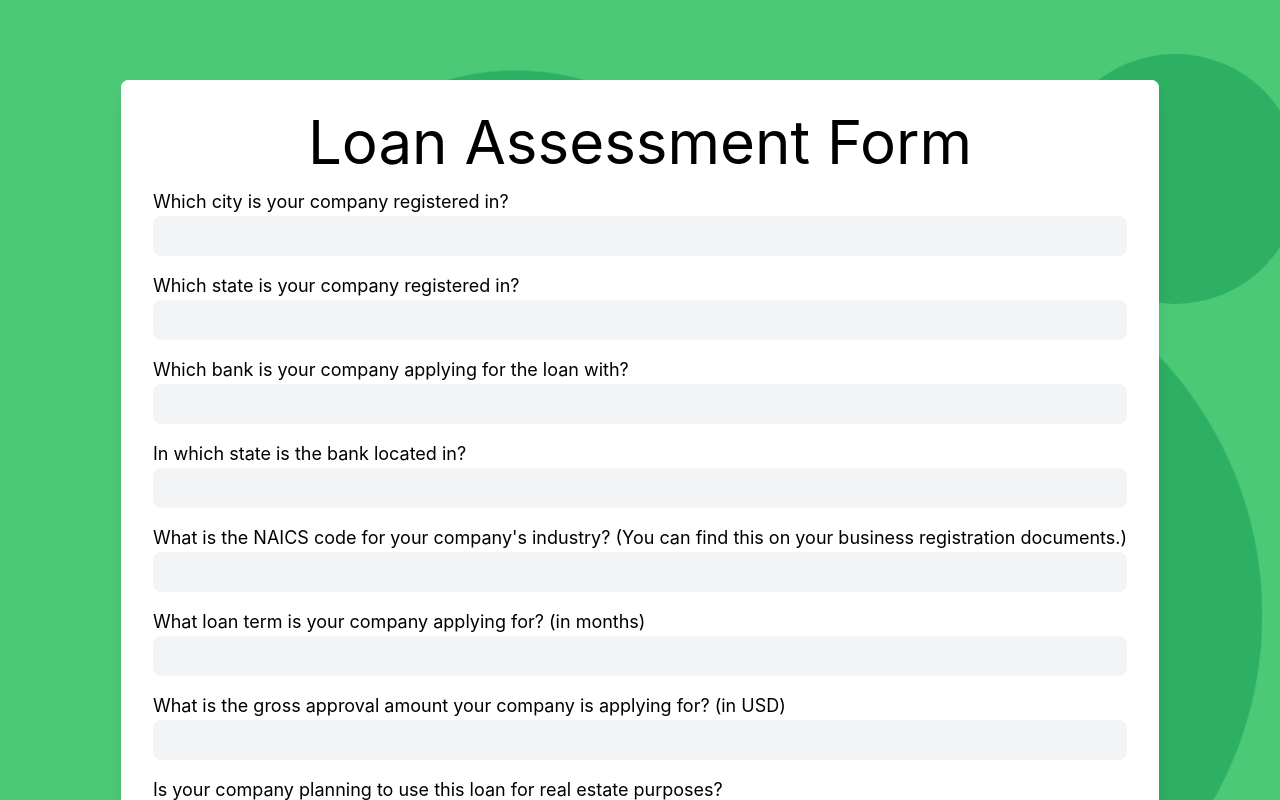
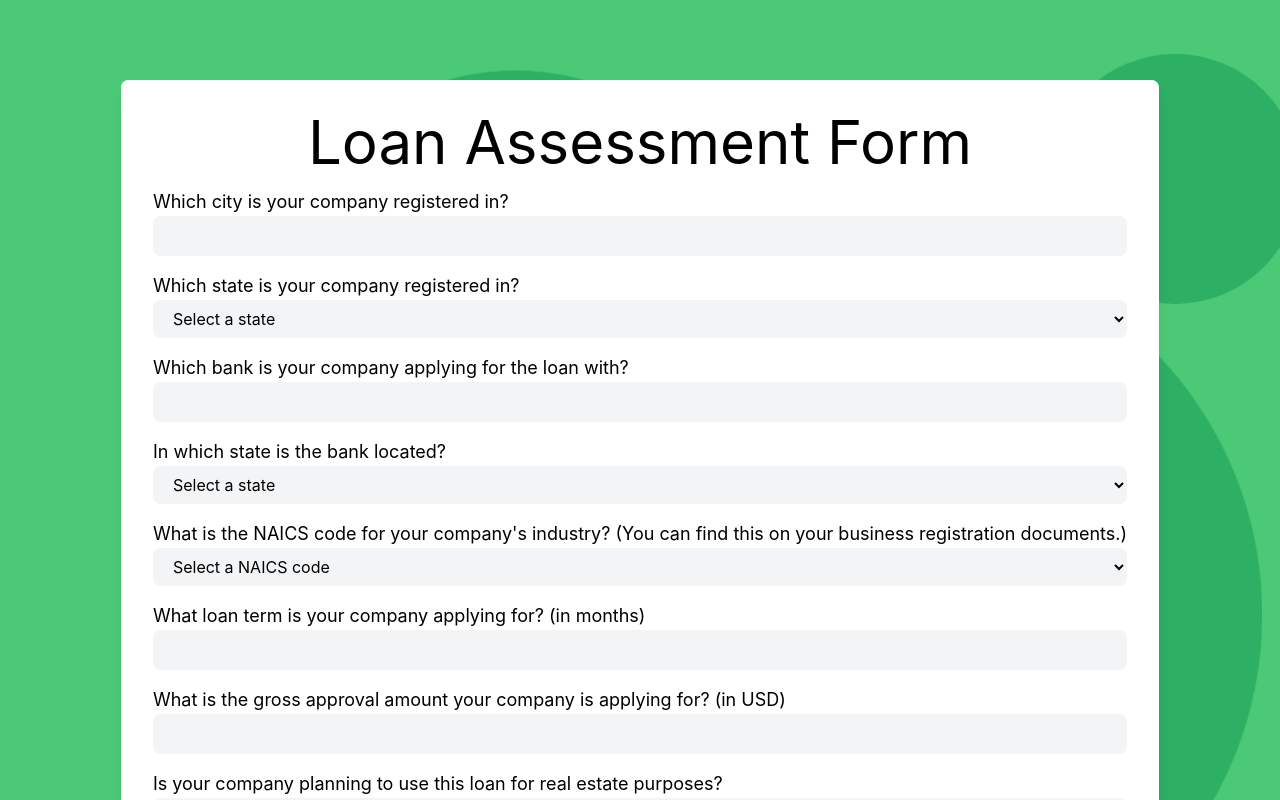
Before and after one commit to Plasius/cv-project-frontend, a React (Create React App) app: page /form in a window 1280 px wide. Shown: the top 800 px of the page. Built offline with nearby package versions, Linux system fonts and the light colour scheme; a web font is replaced by a local one.

Commit message:
Update Form.js

```diff
--- a/src/pages/Form.js
+++ b/src/pages/Form.js
@@ -37,40 +37,202 @@ function Form() {
           </div>
           <div className="mb-4">
             <label htmlFor="companyLocationState" className="block text-lg text-left">Which state is your company registered in?</label>
-            <input type="text" id="companyLocationState" name="companyLocationState" value={formData.companyLocationState} onChange={handleChange} className="px-4 py-2 bg-gray-100 rounded-lg w-full" />
+            <select id="companyLocationState" name="companyLocationState" value={formData.companyLocationState} onChange={handleChange} className="px-4 py-2 bg-gray-100 rounded-lg w-full">
+              <option value="">Select a state</option>
+              <option value="AL">Alabama</option>
+              <option value="AK">Alaska</option>
+              <option value="AZ">Arizona</option>
+              <option value="AR">Arkansas</option>
+              <option value="CA">California</option>
+              <option value="CO">Colorado</option>
+              <option value="CT">Connecticut</option>
+              <option value="DE">Delaware</option>
+              <option value="FL">Florida</option>
+              <option value="GA">Georgia</option>
+              <option value="HI">Hawaii</option>
+              <option value="ID">Idaho</option>
+              <option value="IL">Illinois</option>
+              <option value="IN">Indiana</option>
+              <option value="IA">Iowa</option>
+              <option value="KS">Kansas</option>
+              <option value="KY">Kentucky</option>
+              <option value="LA">Louisiana</option>
+              <option value="ME">Maine</option>
+              <option value="MD">Maryland</option>
+              <option value="MA">Massachusetts</option>
+              <option value="MI">Michigan</option>
+              <option value="MN">Minnesota</option>
+              <option value="MS">Mississippi</option>
+              <option value="MO">Missouri</option>
+              <option value="MT">Montana</option>
+              <option value="NE">Nebraska</option>
+              <option value="NV">Nevada</option>
+              <option value="NH">New Hampshire</option>
+              <option value="NJ">New Jersey</option>
+              <option value="NM">New Mexico</option>
+              <option value="NY">New York</option>
+              <option value="NC">North Carolina</option>
+              <option value="ND">North Dakota</option>
+              <option value="OH">Ohio</option>
+              <option value="OK">Oklahoma</option>
+              <option value="OR">Oregon</option>
+              <option value="PA">Pennsylvania</option>
+              <option value="RI">Rhode Island</option>
+              <option value="SC">South Carolina</option>
+              <option value="SD">South Dakota</option>
+              <option value="TN">Tennessee</option>
+              <option value="TX">Texas</option>
+              <option value="UT">Utah</option>
+              <option value="VT">Vermont</option>
+              <option value="VA">Virginia</option>
+              <option value="WA">Washington</option>
+              <option value="WV">West Virginia</option>
+              <option value="WI">Wisconsin</option>
+              <option value="WY">Wyoming</option>
+            </select>
           </div>
+
           <div className="mb-4">
             <label htmlFor="bankName" className="block text-lg text-left">Which bank is your company applying for the loan with?</label>
             <input type="text" id="bankName" name="bankName" value={formData.bankName} onChange={handleChange} className="px-4 py-2 bg-gray-100 rounded-lg w-full" />
           </div>
           <div className="mb-4">
-            <label htmlFor="bankLocationState" className="block text-lg text-left">In which state is the bank located in?</label>
-            <input type="text" id="bankLocationState" name="bankLocationState" value={formData.bankLocationState} onChange={handleChange} className="px-4 py-2 bg-gray-100 rounded-lg w-full" />
+            <label htmlFor="bankLocationState" className="block text-lg text-left">In which state is the bank located?</label>
+            <select id="bankLocationState" name="bankLocationState" value={formData.bankLocationState} onChange={handleChange} className="px-4 py-2 bg-gray-100 rounded-lg w-full">
+              <option value="">Select a state</option>
+              <option value="AL">Alabama</option>
+              <option value="AK">Alaska</option>
+              <option value="AZ">Arizona</option>
+              <option value="AR">Arkansas</option>
+              <option value="CA">California</option>
+              <option value="CO">Colorado</option>
+              <option value="CT">Connecticut</option>
+              <option value="DE">Delaware</option>
+              <option value="FL">Florida</option>
+              <option value="GA">Georgia</option>
+              <option value="HI">Hawaii</option>
+              <option value="ID">Idaho</option>
+              <option value="IL">Illinois</option>
+              <option value="IN">Indiana</option>
+              <option value="IA">Iowa</option>
+              <option value="KS">Kansas</option>
+              <option value="KY">Kentucky</option>
+              <option value="LA">Louisiana</option>
+              <option value="ME">Maine</option>
+              <option value="MD">Maryland</option>
+              <option value="MA">Massachusetts</option>
+              <option value="MI">Michigan</option>
+              <option value="MN">Minnesota</option>
+              <option value="MS">Mississippi</option>
+              <option value="MO">Missouri</option>
+              <option value="MT">Montana</option>
+              <option value="NE">Nebraska</option>
+              <option value="NV">Nevada</option>
+              <option value="NH">New Hampshire</option>
+              <option value="NJ">New Jersey</option>
+              <option value="NM">New Mexico</option>
+              <option value="NY">New York</option>
+              <option value="NC">North Carolina</option>
+              <option value="ND">North Dakota</option>
+              <option value="OH">Ohio</option>
+              <option value="OK">Oklahoma</option>
+              <option value="OR">Oregon</option>
+              <option value="PA">Pennsylvania</option>
+              <option value="RI">Rhode Island</option>
+              <option value="SC">South Carolina</option>
+              <option value="SD">South Dakota</option>
+              <option value="TN">Tennessee</option>
+              <option value="TX">Texas</option>
+              <option value="UT">Utah</option>
+              <option value="VT">Vermont</option>
+              <option value="VA">Virginia</option>
+              <option value="WA">Washington</option>
+              <option value="WV">West Virginia</option>
+              <option value="WI">Wisconsin</option>
+              <option value="WY">Wyoming</option>
+            </select>
           </div>
           <div className="mb-4">
-            <label htmlFor="naicsCode" className="block text-lg text-left">What is the NAICS code for your company's industry? (You can find this on your business registration documents.)</label>
-            <input type="text" id="naicsCode" name="naicsCode" value={formData.naicsCode} onChange={handleChange} className="px-4 py-2 bg-gray-100 rounded-lg w-full" />
+            <label htmlFor="companyNAICSCode" className="block text-lg text-left">What is the NAICS code for your company's industry? (You can find this on your business registration documents.)</label>
+            <select id="companyNAICSCode" name="companyNAICSCode" value={formData.companyNAICSCode} onChange={handleChange} className="px-4 py-2 bg-gray-100 rounded-lg w-full">
+              <option value="">Select a NAICS code</option>
+              <option value="11">11 - Agriculture, Forestry, Fishing and Hunting</option>
+              <option value="21">21 - Mining, Quarrying, and Oil and Gas Extraction</option>
+              <option value="22">22 - Utilities</option>
+              <option value="23">23 - Construction</option>
+              <option value="31">31-33 - Manufacturing</option>
+              <option value="42">42 - Wholesale Trade</option>
+              <option value="44">44-45 - Retail Trade</option>
+              <option value="48">48-49 - Transportation and Warehousing</option>
+              <option value="51">51 - Information</option>
+              <option value="52">52 - Finance and Insurance</option>
+              <option value="53">53 - Real Estate and Rental and Leasing</option>
+              <option value="54">54 - Professional, Scientific, and Technical Services</option>
+              <option value="55">55 - Management of Companies and Enterprises</option>
+              <option value="56">56 - Administrative and Support and Waste Management and Remediation Services</option>
+              <option value="61">61 - Educational Services</option>
+              <option value="62">62 - Health Care and Social Assistance</option>
+              <option value="71">71 - Arts, Entertainment, and Recreation</option>
+              <option value="72">72 - Accommodation and Food Services</option>
+              <option value="81">81 - Other Services (except Public Administration)</option>
+              <option value="92">92 - Public Administration</option>
+            </select>
           </div>
+
           <div className="mb-4">
             <label htmlFor="loanTerm" className="block text-lg text-left">What loan term is your company applying for? (in months)</label>
-            <input type="text" id="loanTerm" name="loanTerm" value={formData.loanTerm} onChange={handleChange} className="px-4 py-2 bg-gray-100 rounded-lg w-full" />
+            <input
+              type="number"
+              id="loanTerm"
+              name="loanTerm"
+              value={formData.loanTerm}
+              onChange={handleChange}
+              className="px-4 py-2 bg-gray-100 rounded-lg w-full"
+              min="0"
+              step="1"
+            />
           </div>
           <div className="mb-4">
             <label htmlFor="grossApprovalAmount" className="block text-lg text-left">What is the gross approval amount your company is applying for? (in USD)</label>
-            <input type="text" id="grossApprovalAmount" name="grossApprovalAmount" value={formData.grossApprovalAmount} onChange={handleChange} className="px-4 py-2 bg-gray-100 rounded-lg w-full" />
+            <input
+              type="number"
+              id="grossApprovalAmount"
+              name="grossApprovalAmount"
+              value={formData.grossApprovalAmount}
+              onChange={handleChange}
+              className="px-4 py-2 bg-gray-100 rounded-lg w-full"
+              min="0"
+              step="0.01"
+            />
           </div>
+
           <div className="mb-4">
             <label htmlFor="realEstateLoan" className="block text-lg text-left">Is your company planning to use this loan for real estate purposes?</label>
-            <input type="text" id="realEstateLoan" name="realEstateLoan" value={formData.realEstateLoan} onChange={handleChange} className="px-4 py-2 bg-gray-100 rounded-lg w-full" />
+            <select id="realEstateLoan" name="realEstateLoan" value={formData.realEstateLoan} onChange={handleChange} className="px-4 py-2 bg-gray-100 rounded-lg w-full">
+              <option value="">Select an option</option>
+              <option value="Yes">Yes</option>
+              <option value="No">No</option>
+            </select>
           </div>
+
           <div className="mb-4">
-            <label htmlFor="businessLocation" className="block text-lg text-left">Is your company's primary location in an urban or rural area?</label>
-            <input type="text" id="businessLocation" name="businessLocation" value={formData.businessLocation} onChange={handleChange} className="px-4 py-2 bg-gray-100 rounded-lg w-full" />
+            <label htmlFor="primaryLocation" className="block text-lg text-left">Is your company's primary location in an urban or rural area?</label>
+            <select id="primaryLocation" name="primaryLocation" value={formData.primaryLocation} onChange={handleChange} className="px-4 py-2 bg-gray-100 rounded-lg w-full">
+              <option value="">Select an option</option>
+              <option value="Urban">Urban</option>
+              <option value="Rural">Rural</option>
+            </select>
           </div>
+
           <div className="mb-4">
-            <label htmlFor="revolvingCredit" className="block text-lg text-left">Does your company have a revolving line of credit with the bank?</label>
-            <input type="text" id="revolvingCredit" name="revolvingCredit" value={formData.revolvingCredit} onChange={handleChange} className="px-4 py-2 bg-gray-100 rounded-lg w-full" />
+            <label htmlFor="revolvingLineOfCredit" className="block text-lg text-left">Does your company have a revolving line of credit with the bank?</label>
+            <select id="revolvingLineOfCredit" name="revolvingLineOfCredit" value={formData.revolvingLineOfCredit} onChange={handleChange} className="px-4 py-2 bg-gray-100 rounded-lg w-full">
+              <option value="">Select an option</option>
+              <option value="Yes">Yes</option>
+              <option value="No">No</option>
+            </select>
           </div>
+
           <div className="flex mt-8 justify-center">
             <Link className="w-25" to="/">
               <p className="mr-2 px-4 py-2 text-green-600 text-lg hover:text-green-700 hover:font-semibold">
```
